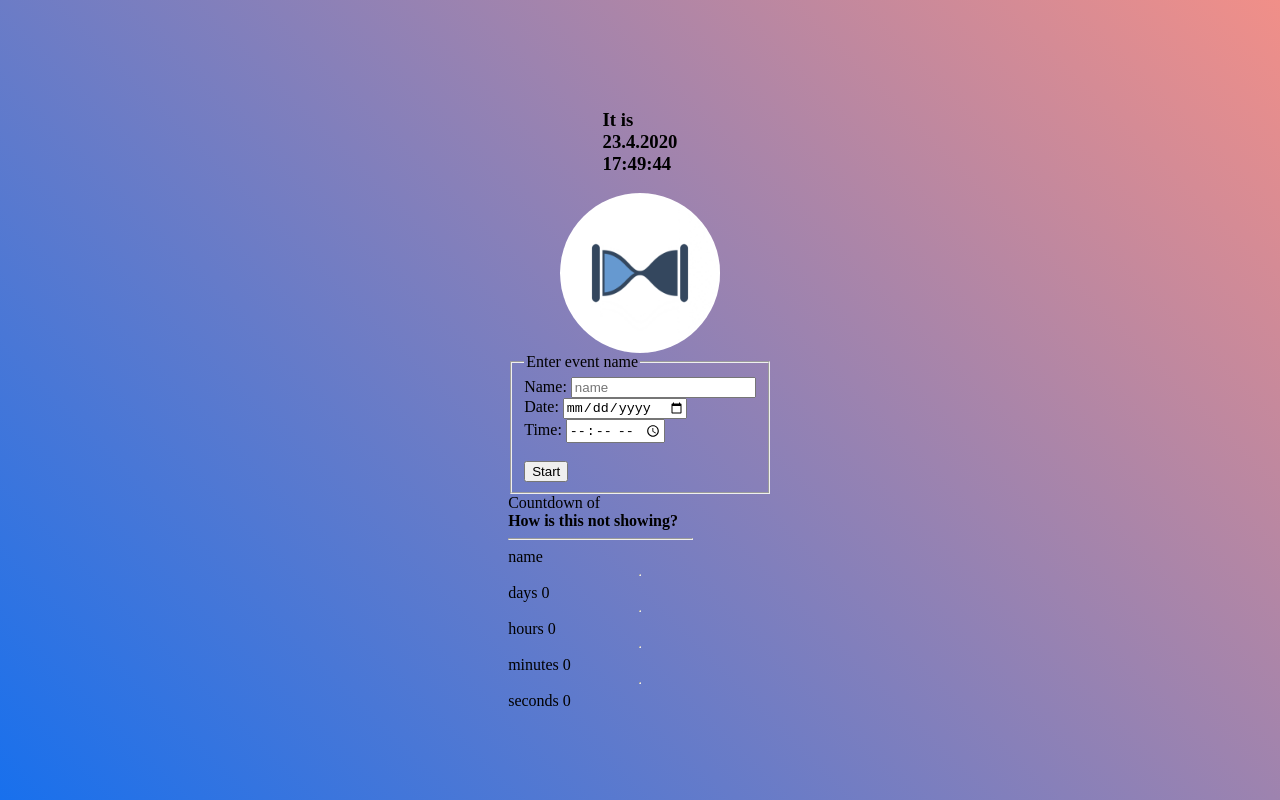
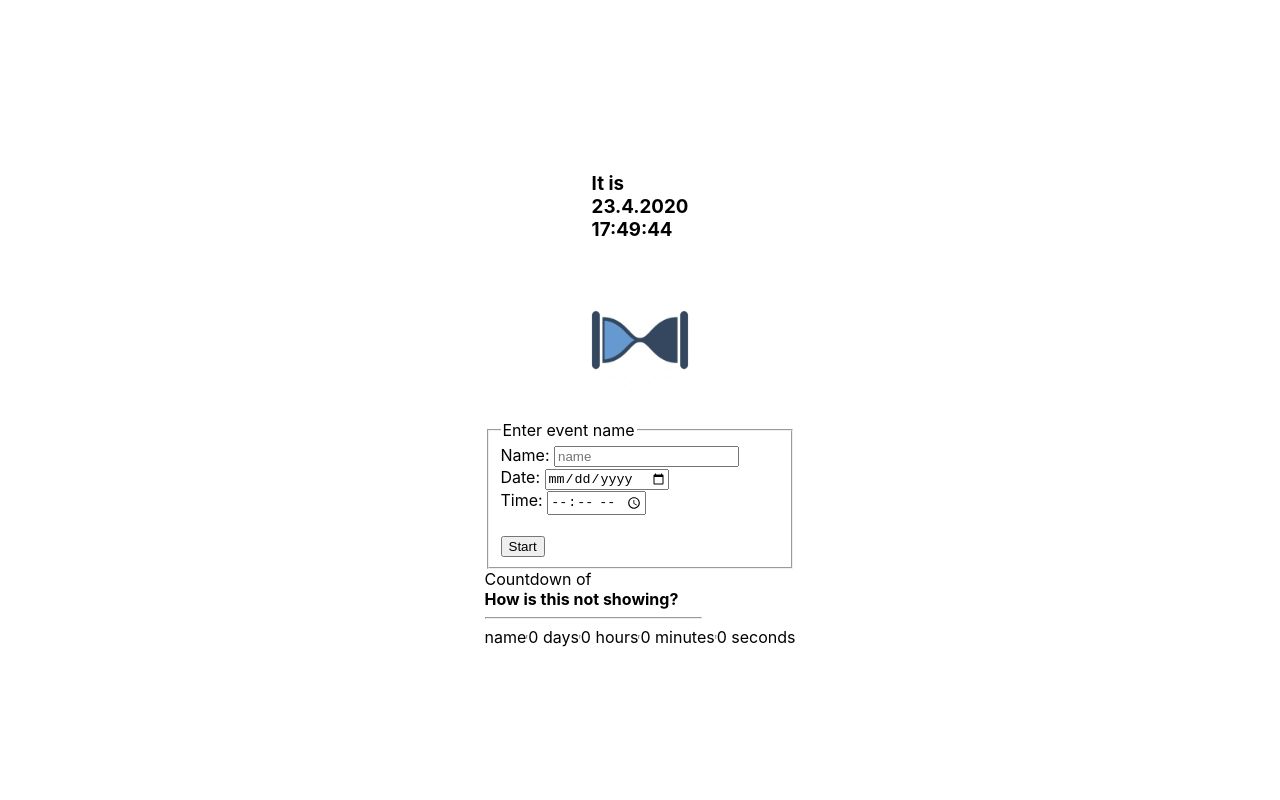
Before and after one commit to klunico/countdown-timer, a React (Create React App) app in the folder timer-app/: page / in a window 1280 px wide. Built offline with nearby package versions, Linux system fonts and the light colour scheme.

Commit message:
modified and reduced files

```diff
--- a/timer-app/src/App.css
+++ b/timer-app/src/App.css
@@ -1,13 +1,3 @@
-
-body {
-  background: linear-gradient(45deg, #1870ed 0, #f18f88 100%);
-  font-family: 'Montserrat', 'sans-serif';
-  min-height: 100vh;
-  display: flex;
-  align-items: center;
-  justify-content: center;
-}
-
 .App {
   /*text-align: center;*/
 }
@@ -60,5 +50,5 @@ body {
 
 .result{
   display: flex;
-  flex-direction: column;
+  flex-direction: row;
 }
--- a/timer-app/src/InputForm.js
+++ b/timer-app/src/InputForm.js
@@ -1,5 +1,4 @@
 import React from 'react';
-// import EventOutput from './EventOutput.js';
 import Timer from './Timer.js';
 
 
--- a/timer-app/src/Timer.js
+++ b/timer-app/src/Timer.js
@@ -6,49 +6,12 @@ const Timer = ({eventName, eventDate, eventTime, eventStarted}) => {
     		days: 0,
 	    	hours: 0,
 	    	minutes: 0,
-	    	seconds: 0
+	    	seconds: 0,
+	    	distance: 0
     });
 
 	const calculateTime = () => {
-	  // const now = new Date(eventDate,  eventTime);
-	  console.log('calculateTime start')
-	  console.log(eventName)
-	  console.log(eventDate)
-	  console.log(eventTime)
-	  const eventYear = eventDate.substr(0, 4);
-	  const eventMonth = eventDate.substr(5, 2);
-	  const eventDay = eventDate.substr(8, 2);
-	  const eventHour =	eventTime.substr(0, 2);
-	  const eventMinutes =	eventTime.substr(3, 2);
-	  const eventSeconds = 0 ;
-	  const tomorrow = new Date( eventYear, eventMonth, eventDay, eventHour, eventMinutes, eventSeconds);
-
-	  console.log('calculateTime tomorrow')
-	  console.log(tomorrow)
-
-	  console.log(eventStarted)
-
-	  const now = new Date();
-	  const nowYear = now.getFullYear();
-	  const nowMonth = now.getMonth();
-	  const nowDate = now.getDate();
-	  const nowHour = now.getHours();
-	  const nowMintues = now.getMinutes();
-	  const nowSeconds = now.getSeconds();
-	  const calculateNow = new Date(nowYear, nowMonth, nowDate, nowHour, nowMintues, nowSeconds);
-	  console.log('calculateTime now')
-	  console.log(calculateNow)
-
-	  // console.log(now.getFullYear())
-	  // console.log(now.getMonth())
-	  // console.log(now.getDate())
-	  // console.log(now.getHours())
-	  // console.log(now.getMinutes())
-	  // console.log(now.getSeconds())
-	  // const tomorrow = eventDate?.getTime() ?? 0;
-
-	  const distance = tomorrow - now;
-
+	  const distance = Date.parse(eventDate, eventTime) - Date.parse(new Date());
 	  const days = Math.floor(distance / (1000 * 60 * 60 * 24));
 	  const hours = Math.floor((distance % (1000 * 60 * 60 * 24)) / (1000 * 60 * 60));
 	  const minutes = Math.floor((distance % (1000 * 60 * 60)) / (1000 * 60));
@@ -68,6 +31,9 @@ const Timer = ({eventName, eventDate, eventTime, eventStarted}) => {
 		}
     setInterval(() => {
       calculateTime();
+      if (this.state.distance<=0){
+      	clearInterval(calculateTime);
+      }
     } ,1000);
   },[eventStarted]);
 
@@ -83,13 +49,14 @@ const Timer = ({eventName, eventDate, eventTime, eventStarted}) => {
 	  	<div className='result'>
 				{eventName}
 				<hr />
-				<div className='day-box'>days {state.days}</div>
+				<div className='day-box'>
+				{state.days} {state.days === 1 ? 'day' : 'days'}</div>
 				<hr />
-				<div className='hour-box'>hours {state.hours}</div>
+				<div className='hour-box'>{state.hours} hours</div>
 				<hr />
-				<div className='minute-box'>minutes {state.minutes}</div>
+				<div className='minute-box'>{state.minutes} minutes</div>
 				<hr />
-				<div className='second-box'>seconds {state.seconds}</div>
+				<div className='second-box'>{state.seconds} seconds</div>
 			</div>
 		</div>
 	);
```
Also changed, not shown: timer-app/src/EventOutput.js (deleted, +0 -31 lines).
